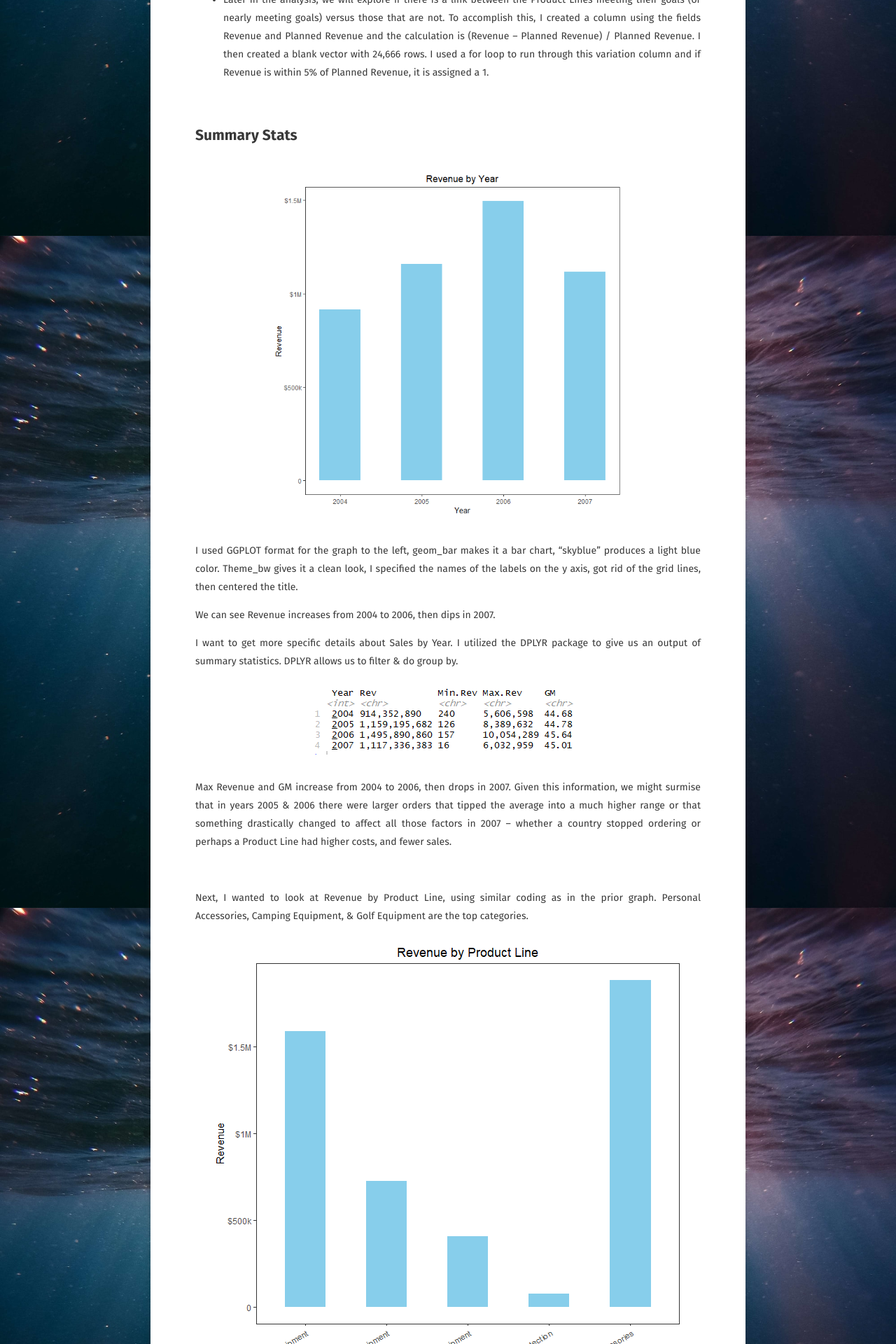
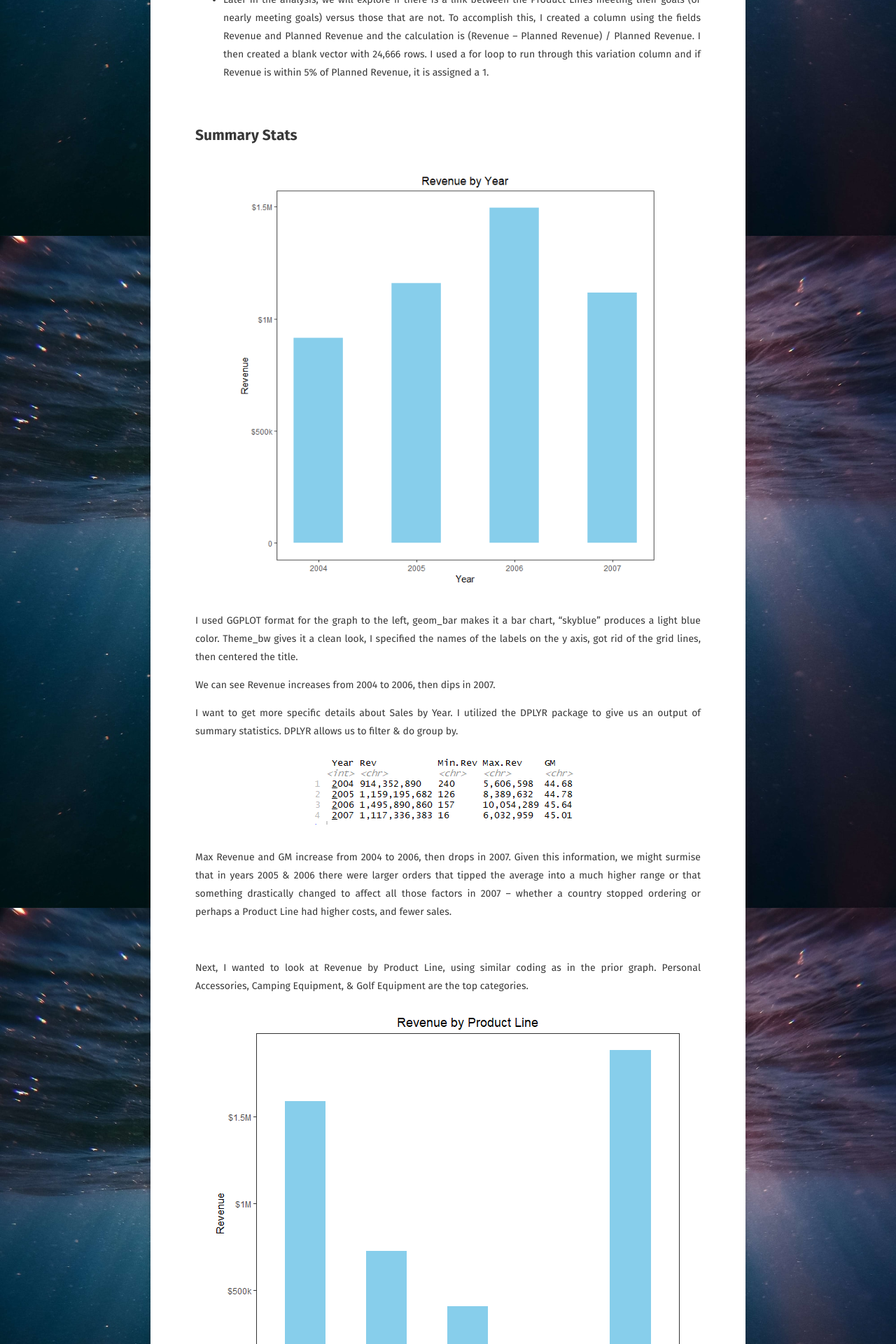
Before and after one commit to sarahschirduan/sarahschirduan.github.io, a Jekyll site: the page built from _posts/2019-08-06-increase-profits.md, in a window 1280 px wide. Shown: the part 1583-3503 px from the top of the page at 70% size. Built offline with Jekyll 4.4.1, drawn with Linux system fonts in a browser that asks for light colours; some web fonts are replaced.

Commit message:
Update 2019-08-06-increase-profits.md

```diff
--- a/_posts/2019-08-06-increase-profits.md
+++ b/_posts/2019-08-06-increase-profits.md
@@ -44,7 +44,7 @@
 ## Summary Stats
 
 <figure>
-<a href="/assets/img/Tough1.png"><img src="/assets/img/Tough1.png" style="width:500px; height:500px"></a>
+<a href="/assets/img/Tough1.png"><img src="/assets/img/Tough1.png" style="width:600px; height:600px"></a>
 </figure>
 
 I used GGPLOT format for the graph to the left, geom_bar makes it a bar chart, “skyblue” produces a light blue color. Theme_bw gives it a clean look, I specified the names of the labels on the y axis, got rid of the grid lines, then centered the title.
```
